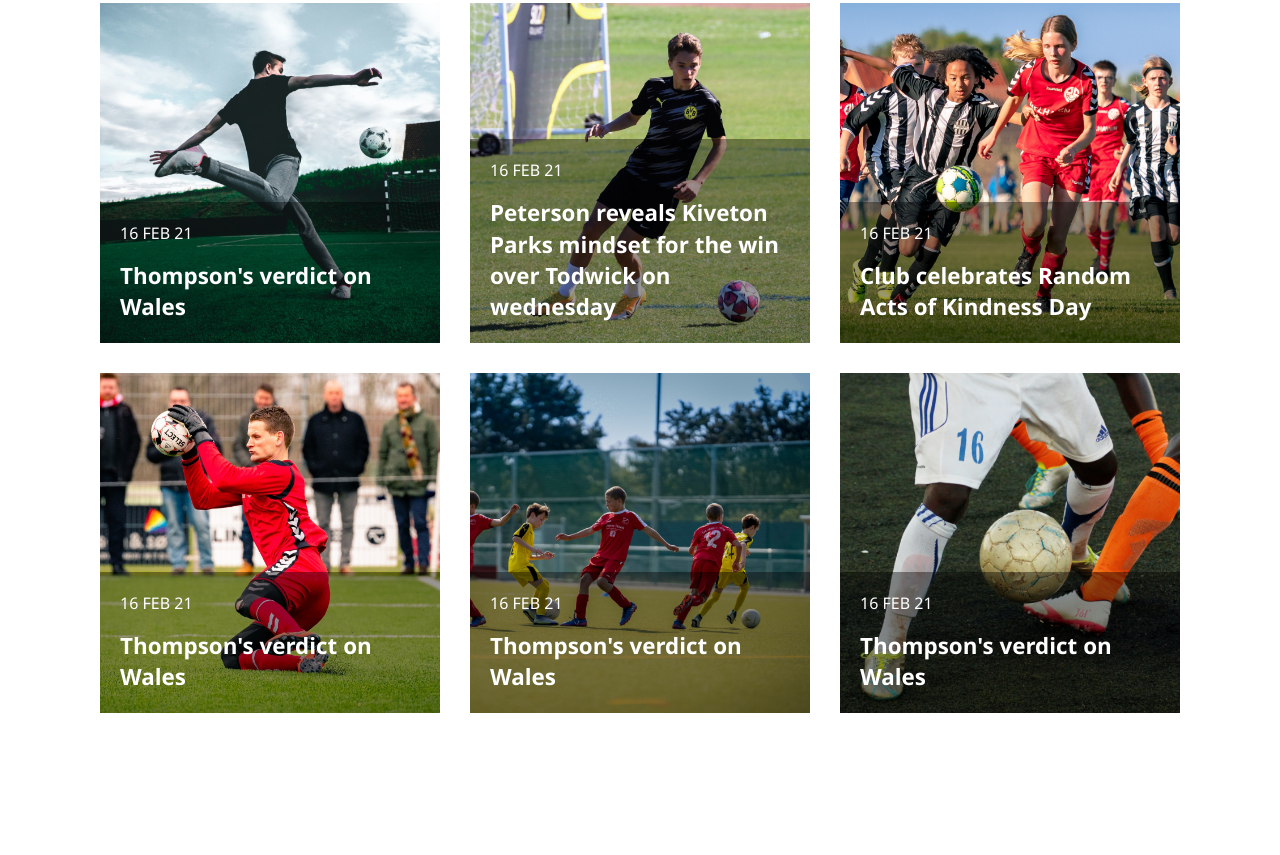
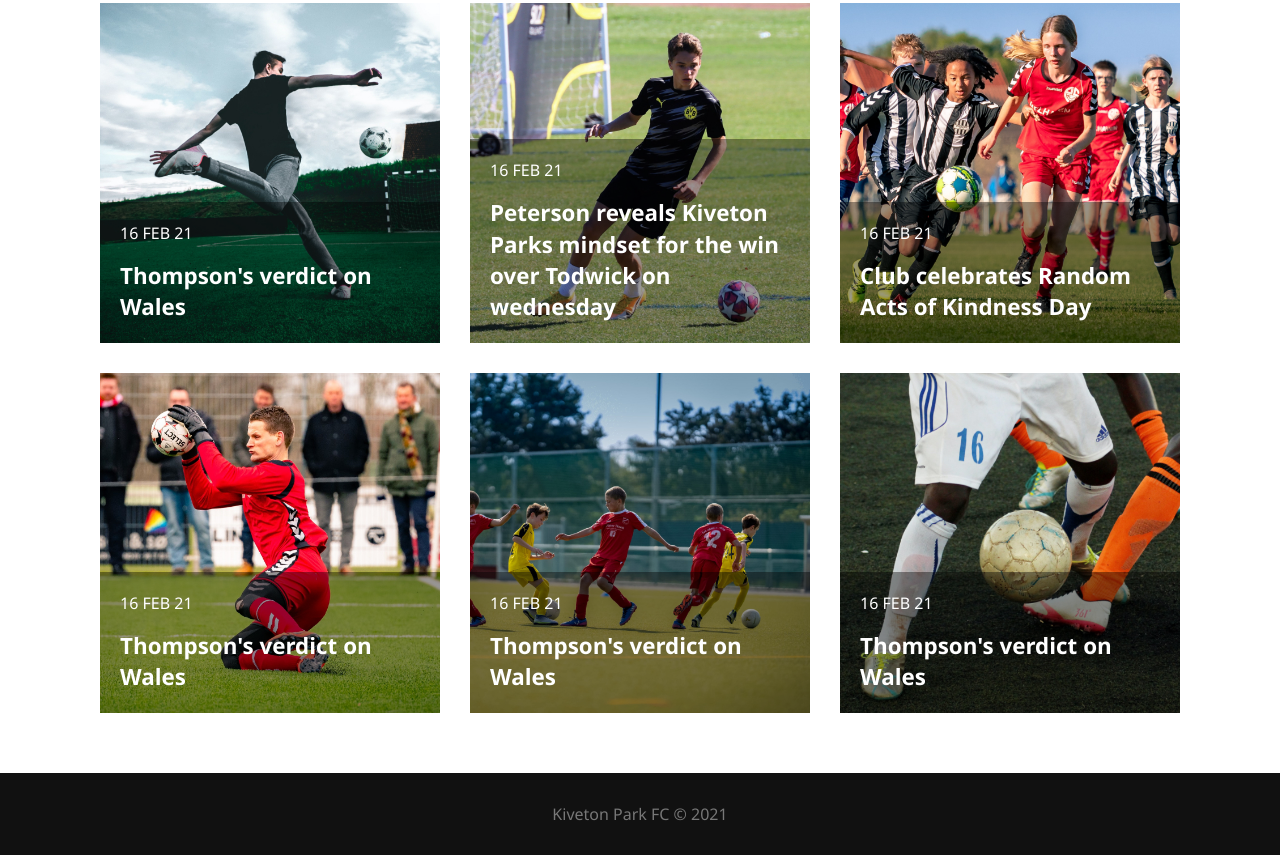
Before and after one commit to WPBC/responsive-club-website, a plain HTML site: page index.html in a window 1280 px wide. Shown: the part 1465-2320 px from the top of the page. Before the commit the page ends 2238 px from the top, so only its background shows below. Drawn offline with nearby package versions, Linux system fonts and the light colour scheme.

Commit message:
Add footer section

```diff
--- a/assets/css/style.css
+++ b/assets/css/style.css
@@ -342,3 +342,15 @@ svg {
 .news-box p {
     text-transform: uppercase;
 }
+
+/* Footer */
+footer {
+	padding: 30px 0;
+	background-color: #111;
+	color: #777;
+	text-align: center;
+}
+
+footer p {
+	margin-bottom: 0;
+}
--- a/index.html
+++ b/index.html
@@ -152,7 +152,11 @@
 
     </main>
 
-    <footer></footer>
+    <footer>
+        <div class="container-full">
+            <p>Kiveton Park FC &copy; 2021</p>
+        </div>
+    </footer>
 
     <script src="./assets/js/main.js"></script>
 </body>
```
